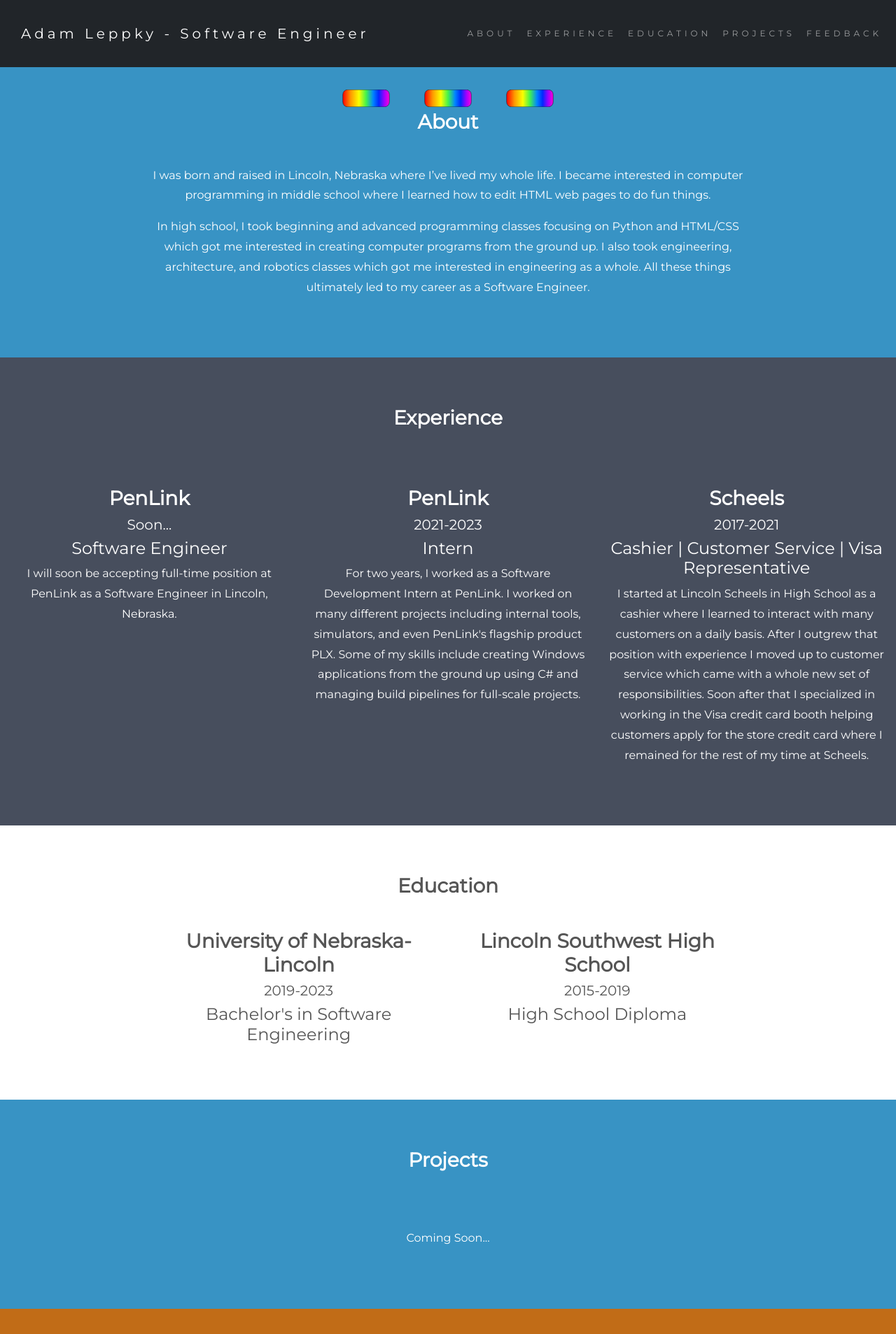
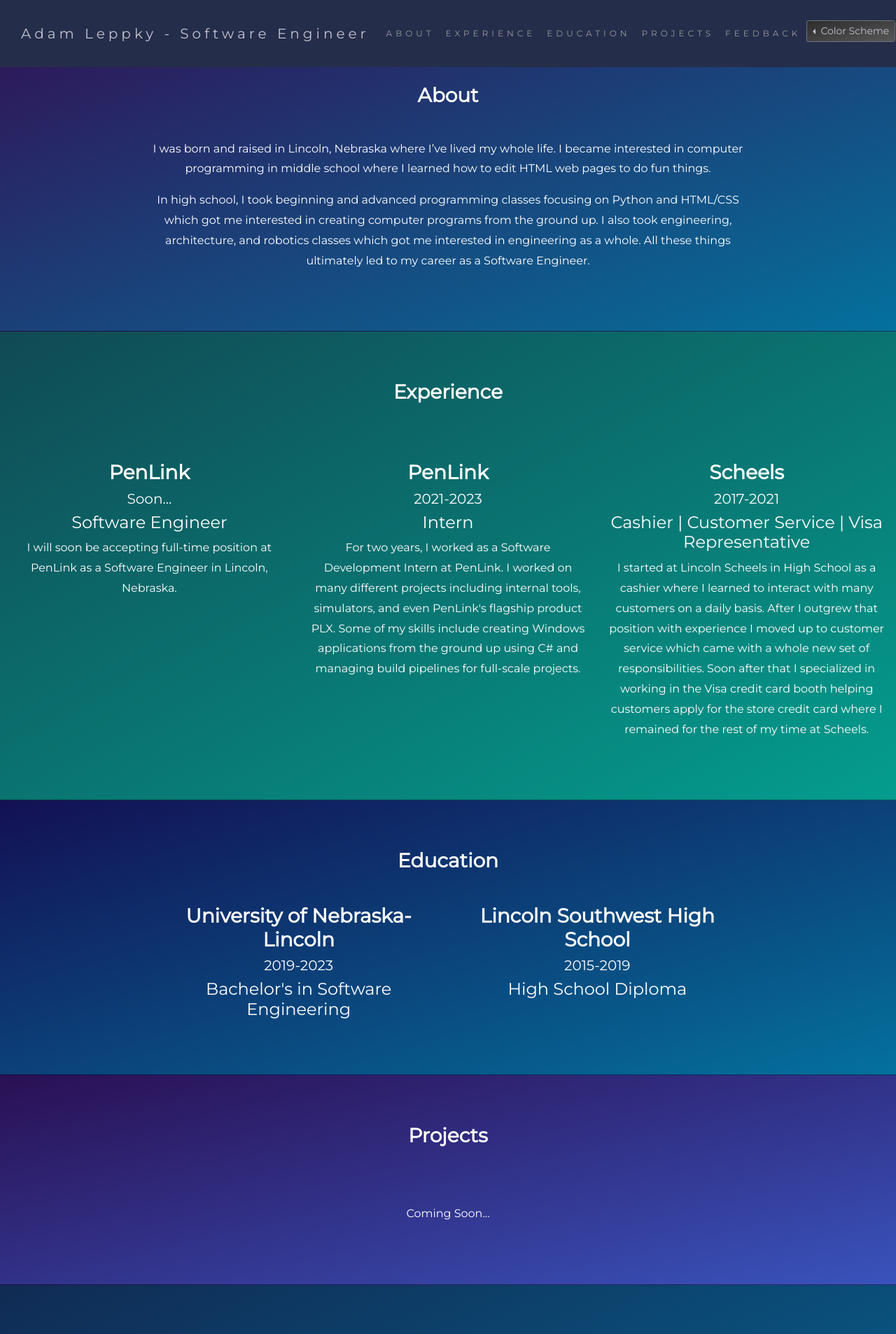
Before and after one commit to AdamLeppky/AdamLeppky.github.io, a PHP site: page / in a window 1280 px wide. Shown: the top 1907 px of the page at 70% size. Run offline with PHP 8.4, Linux system fonts and the light colour scheme.

Commit message:
Improve Color Schemes
* Remove old index file.

* Add useful links to readme.

* Change how color schemes are done.

* Improve how feedback rating is retrieved.

* Remove gradient color scheme.

* Add more colors to dark and light mode.

```diff
--- /dev/null
+++ b/css/colors.css
@@ -0,0 +1,133 @@
+
+:root,
+:root.light {
+    --border-containers: 1px solid #c4c2d0;
+    --color-navbar-bg: linear-gradient(to top, #fefefe, #fefefe);
+    --color-navbar-fg: #303234;
+    --color-navbar-a-fg: #303234;
+    --color-navbar-a-hover-fg: #c7cbce;
+    --color-about-bg: linear-gradient(to bottom right, #b0bcec, #ffffff);
+    --color-about-fg: #303234;
+    --color-experience-bg: linear-gradient(to bottom right, #badeea, #ffffff);
+    --color-experience-fg: #303234;
+    --color-education-bg: linear-gradient(to bottom right, #edd2ef, #ffffff);
+    --color-education-fg: #303234;
+    --color-projects-bg: linear-gradient(to bottom right, #efd2da, #ffffff);
+    --color-projects-fg: #303234;
+    --color-feedback-bg: linear-gradient(to bottom right, #efded2, #ffffff);
+    --color-feedback-fg: #303234;
+    --color-footer-bg: linear-gradient(to bottom right, #eeefd2, #ffffff);
+    --color-footer-fg: #303234;
+    --color-button-bg: linear-gradient(to bottom right, #d3d3d3, #ffffff);
+    --color-button-fg: #303234;
+    --color-dropdown-bg: linear-gradient(to bottom right, #e3e3e3, #ffffff);
+    --color-dropdown-fg: #303234;
+    --color-dropdown-hover-bg: linear-gradient(to bottom right, #83a1b8, #bfd5df);;
+    --color-dropdown-hover-fg: #303234;
+}
+:root.dark {
+    --border-containers: 1px solid #00000036;
+    --color-navbar-bg: #242d4a;
+    --color-navbar-fg: #c4c2d0;
+    --color-navbar-a-fg: #9a9a9a;
+    --color-navbar-a-hover-fg: #ffffff;
+    --color-about-bg: linear-gradient(to bottom right, #321054, #04719d);
+    --color-about-fg: #ffffff;
+    --color-experience-bg: linear-gradient(to bottom right, #104a54, #049d8e);
+    --color-experience-fg: #ffffff;
+    --color-education-bg: linear-gradient(to bottom right, #131054, #04719d);
+    --color-education-fg: #ffffff;
+    --color-projects-bg: linear-gradient(to bottom right, #2a1054, #3953bc);
+    --color-projects-fg: #ffffff;
+    --color-feedback-bg: linear-gradient(to bottom right, #102b54, #04719d);
+    --color-feedback-fg: #ffffff;
+    --color-footer-bg: #242d4a;
+    --color-footer-fg: #c4c2d0;
+    --color-button-bg: linear-gradient(to bottom right, #2d2d2d, #575757);
+    --color-button-fg: #c4c2d0;
+    --color-dropdown-bg: linear-gradient(to bottom right, #494949, #5d5d5d);
+    --color-dropdown-fg: #c4c2d0;
+    --color-dropdown-hover-bg: linear-gradient(to bottom right, #2a343b, #50656f);;
+    --color-dropdown-hover-fg: #c4c2d0;
+}
+
+.navbar-brand {
+    color: var(--color-navbar-fg);
+}
+
+.navbar {
+    background-image: var(--color-navbar-bg);
+    background-color: var(--color-navbar-bg);
+    color: var(--color-navbar-fg);
+}
+
+.navbar-nav li a:hover {
+    color: var(--color-navbar-a-hover-fg) !important;
+}
+
+.nav-link {
+    color: var(--color-navbar-a-fg);
+}
+
+.about-container {
+    background-image: var(--color-about-bg);
+    background-color: var(--color-about-bg);
+    color: var(--color-about-fg);
+    border-bottom: var(--border-containers);
+}
+
+.experience-container {
+    background-image: var(--color-experience-bg);
+    background-color: var(--color-experience-bg);
+    color: var(--color-experience-fg);
+    border-bottom: var(--border-containers);
+}
+
+.education-container {
+    background-image: var(--color-education-bg);
+    background-color: var(--color-education-bg);
+    color: var(--color-education-fg);
+    border-bottom: var(--border-containers);
+}
+
+.projects-container {
+    background-image: var(--color-projects-bg);
+    background-color: var(--color-projects-bg);
+    color: var(--color-projects-fg);
+    border-bottom: var(--border-containers);
+}
+
+.feedback-container {
+    background-image: var(--color-feedback-bg);
+    background-color: var(--color-feedback-bg);
+    color: var(--color-feedback-fg);
+    border-bottom: var(--border-containers);
+}
+
+.footer-container {
+    background-image: var(--color-footer-bg);
+    background-color: var(--color-footer-bg);
+    color: var(--color-footer-fg);
+    border-bottom: var(--border-containers);
+}
+
+.btn {
+    background-image: var(--color-button-bg);
+    background-color: var(--color-button-bg);
+    color: var(--color-button-fg);
+}
+
+.dropdown-menu {
+    background-image: var(--color-dropdown-bg);
+    background-color: var(--color-dropdown-bg);
+}
+
+.dropdown-item {
+    color: var(--color-dropdown-fg);
+}
+
+.dropdown-item:hover {
+    background-image: var(--color-dropdown-hover-bg);
+    background-color: var(--color-dropdown-hover-bg);
+    color: var(--color-dropdown-hover-fg);
+}
--- a/css/styles.css
+++ b/css/styles.css
@@ -1,8 +1,11 @@
+
+:root {
+    --transition-time: 1000ms;
+}
 
 body {
     font: 20px Montserrat, sans-serif;
     line-height: 1.8;
-    color: #f5f6f7;
 }
 
 p {
@@ -32,65 +35,41 @@
     letter-spacing: 5px;
 }
 
-.navbar-nav li a:hover {
-    color: #ffffff !important;
-}
-
 .navbar-container {
     padding-top: 10px;
     padding-bottom: 10px;
     padding-left: 30px;
 }
 
+.color-scheme-dropdown {
+    font-size: 30em;
+}
+
 .about-container {
     padding-top: 120px;
     padding-left: 200px;
     padding-right: 200px;
-    background-color: #3893c4;
-    color: #fff;
-    transition: 500ms;
+    transition: var(--transition-time);
 }
 
 .experience-container {
-    background-color: #474e5d;
-    color: #fff;
-    transition: 500ms;
+    transition: var(--transition-time);
 }
 
 .education-container {
-    background-color: #fff;
-    color: #555555;
-    transition: 500ms;
+    transition: var(--transition-time);
 }
 
 .projects-container {
-    background-color: #3893c4;
-    color: #fff;
-    transition: 500ms;
+    transition: var(--transition-time);
 }
 
 .feedback-container {
-    background-color: #c16c17;
-    color: #fff;
-    transition: 500ms;
+    transition: var(--transition-time);
 }
 
 .footer-container {
     padding-top: 20px;
     padding-bottom: 20px;
-    background-color: #2f2f2f;
-    color: #fff;
-    transition: 500ms;
+    transition: var(--transition-time);
 }
-
-.color-scheme-button {
-    border: none;
-    cursor: pointer;
-    appearance: none;
-    background-color: inherit;
-}
-
-.color-scheme-img {
-    width: 100px;
-    height: 25px;
-}
--- a/index.html
+++ b/index.html
@@ -10,6 +10,7 @@
         <link href="https://cdn.jsdelivr.net/npm/bootstrap@5.0.2/dist/css/bootstrap.min.css" rel="stylesheet" integrity="sha384-EVSTQN3/azprG1Anm3QDgpJLIm9Nao0Yz1ztcQTwFspd3yD65VohhpuuCOmLASjC" crossorigin="anonymous">
         <link href="https://fonts.googleapis.com/css?family=Montserrat" rel="stylesheet">
         <link href="css/styles.css" rel="stylesheet">
+        <link href="css/colors.css" rel="stylesheet">
 
         <script src="https://ajax.googleapis.com/ajax/libs/jquery/3.6.3/jquery.min.js"></script>
         <script src="https://cdn.jsdelivr.net/npm/bootstrap@5.0.2/dist/js/bootstrap.bundle.min.js" integrity="sha384-MrcW6ZMFYlzcLA8Nl+NtUVF0sA7MsXsP1UyJoMp4YLEuNSfAP+JcXn/tWtIaxVXM" crossorigin="anonymous"></script>
@@ -19,7 +20,7 @@
 
     <body>
         <!-- Navbar -->
-        <nav class="navbar navbar-expand-lg fixed-top navbar-dark bg-dark">
+        <nav class="navbar navbar-expand-lg fixed-top">
             <div class="container-fluid navbar-container">
                 <a class="navbar-brand" href="#">Adam Leppky - Software Engineer</a>
                 <button class="navbar-toggler" type="button" data-bs-toggle="collapse" data-bs-target="#navbarText" aria-controls="navbarText" aria-expanded="false" aria-label="Toggle navigation">
@@ -32,6 +33,17 @@
                         <li class="nav-item"><a class="nav-link" href="#education">EDUCATION</a></li>
                         <li class="nav-item"><a class="nav-link" href="#projects">PROJECTS</a></li>
                         <li class="nav-item"><a class="nav-link" href="#feedback">FEEDBACK</a></li>
+                        <li>
+                            <div class="color-scheme-dropdown btn-group dropstart">
+                                <button type="button" class="btn btn-secondary btn-sm dropdown-toggle" data-bs-toggle="dropdown" aria-expanded="false">
+                                  Color Scheme
+                                </button>
+                                <ul class="dropdown-menu">
+                                  <li><button class="dropdown-item" onclick="onDarkMode()">Dark Mode</button></li>
+                                  <li><button class="dropdown-item" onclick="onLightMode()">Light Mode</button></li>
+                                </ul>
+                              </div>
+                        </li>
                     </ul>
                 </div>
             </div>
@@ -39,17 +51,6 @@
 
         <!-- About -->
         <div id="about" class="container-fluid about-container text-center">
-            <div>
-                <button class="color-scheme-button" onclick="onColorSchemeDefault()">
-                    <img class="color-scheme-img" src="images/color-scheme-button-1.svg" alt="Color Scheme Default" />
-                </button>
-                <button class="color-scheme-button" onclick="onColorSchemeOne()">
-                    <img class="color-scheme-img" src="images/color-scheme-button-1.svg" alt="Color Scheme 1" />
-                </button>
-                <button class="color-scheme-button" onclick="onColorSchemeTwo()">
-                    <img class="color-scheme-img" src="images/color-scheme-button-1.svg" alt="Color Scheme 2" />
-                </button>
-            </div>
             <h3 class="margin">About</h3>
             <p class="about-description">I was born and raised in Lincoln, Nebraska where I’ve lived my whole life. I became interested in computer programming in middle school where I learned how to edit HTML web pages to do fun things.</p>
             <p class="about-description">In high school, I took beginning and advanced programming classes focusing on Python and HTML/CSS which got me interested in creating computer programs from the ground up. I also took engineering, architecture, and robotics classes which got me interested in engineering as a whole. All these things ultimately led to my career as a Software Engineer.</p>
@@ -111,7 +112,6 @@
             <div class="row justify-content-center">
                 <form id="feedbackForm" onsubmit="onFeedbackSubmit()">
                     <fieldset>
-                        <legend class="LegendBackground">Vital statistics</legend>
                         <table>
                             <tr>
                                 <td><label for="message">Message:</label></td>
--- a/scripts/feedback-form.js
+++ b/scripts/feedback-form.js
@@ -2,18 +2,7 @@
 function onFeedbackSubmit()
 {
     console.log('Feedback processing...');
-    var rating = ""
-    if (document.getElementById("rating-1").checked) {
-        rating = "1";
-    } else if (document.getElementById("rating-2").checked) {
-        rating = "2";
-    } else if (document.getElementById("rating-3").checked) {
-        rating = "3";
-    } else if (document.getElementById("rating-4").checked) {
-        rating = "4";
-    } else if (document.getElementById("rating-5").checked) {
-        rating = "5";
-    }
+    var rating = getRating(5);
 
     var email = document.getElementById("email").value;
     var emailValid = checkEmailValid(email);
@@ -30,6 +19,16 @@
     console.log('Feedback submitted.');
 }
 
+function getRating(ratingCount) {
+    for (var i = 1; i < ratingCount; i++) {
+        var className = "rating-" + i;
+        if (document.getElementById(className).checked) {
+            return i.toString();
+        }
+    }
+    return "";
+}
+
 function checkEmailValid(address)
 {
     var p = address.search(/.+@.+/);
```
Also changed, not shown: index-old.html (deleted, +0 -43 lines), scripts/color-changer.js (+36 -41 lines), README.md, images/color-scheme-button-1.svg (deleted).
